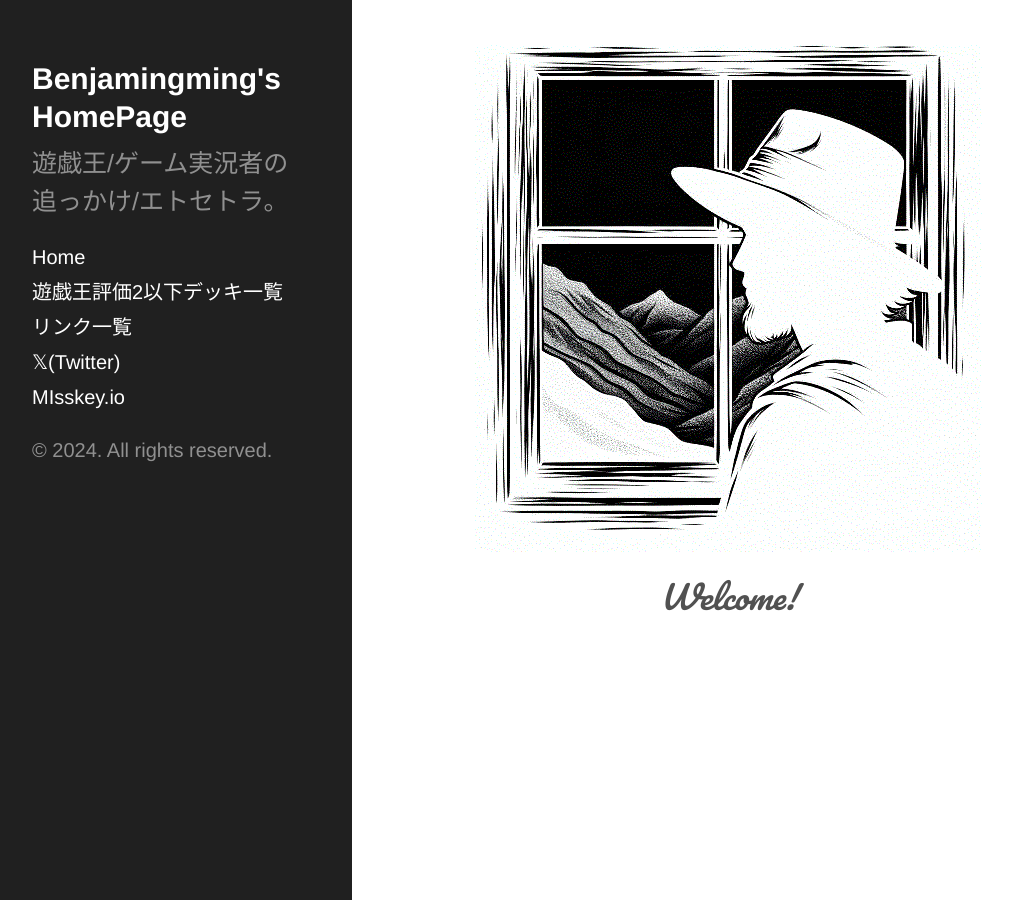
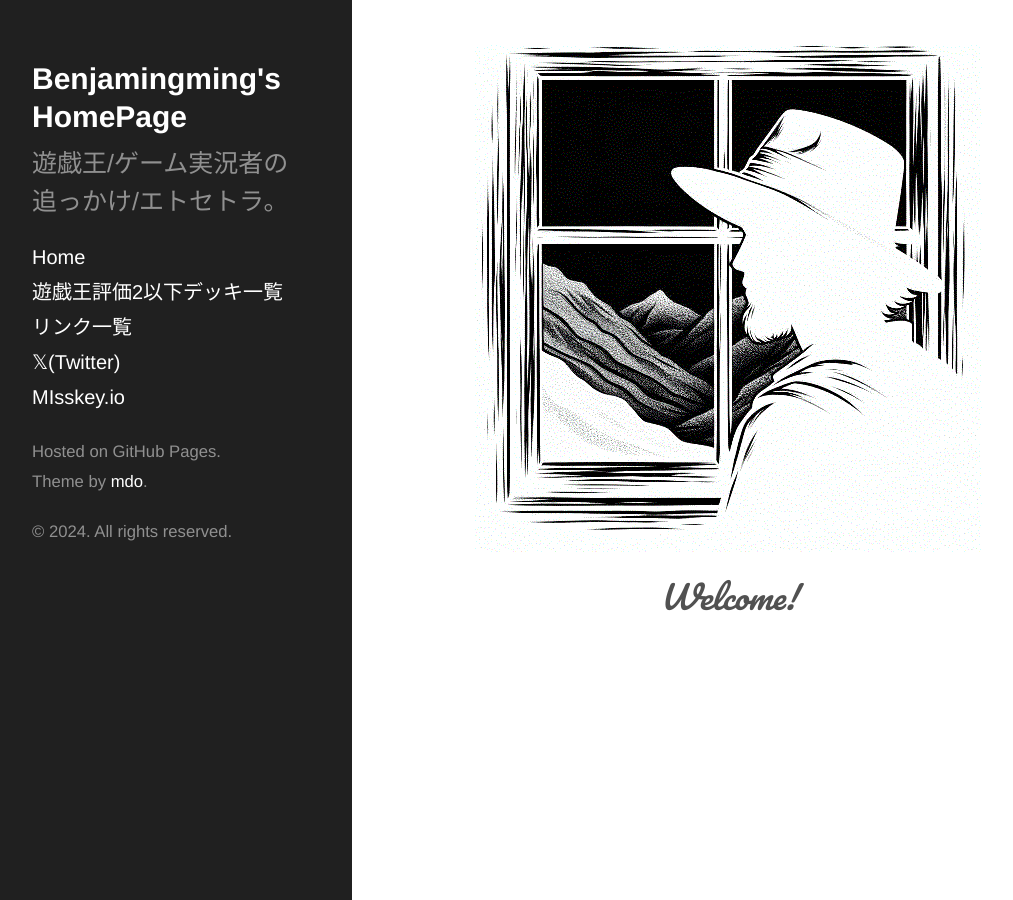
Before and after one commit to Benjamingming/home, a Jekyll site: the page built from index.html, in a window 1280 px wide. Shown: the whole page, without its empty margins (8-1021 px from the left). Built offline with Jekyll 4.4.1, drawn with Linux system fonts in a browser that asks for light colours; the list of posts is cut into pages by our own code.

Commit message:
theme作成者の記述を追記

```diff
--- a/_includes/sidebar.html
+++ b/_includes/sidebar.html
@@ -21,7 +21,8 @@
       {% for node in pages_list %}
       {% if node.title != null %}
       {% if node.layout == "page" %}
-            <a class="sidebar-nav-item{% if page.url == node.url %} active{% endif %}" href="{{ site.baseurl }}{{ node.url }}">{{ node.title }}</a>
+      <a class="sidebar-nav-item{% if page.url == node.url %} active{% endif %}"
+        href="{{ site.baseurl }}{{ node.url }}">{{ node.title }}</a>
       {% endif %}
       {% endif %}
       {% endfor %}
@@ -30,6 +31,14 @@
       <a class="sidebar-nav-item" href="{{ site.misskey-io.repo }}">MIsskey.io</a>
     </nav>
 
-    <p>&copy; {{ site.time | date: '%Y' }}. All rights reserved.</p>
+
+    <footer>
+      <p>
+        <small>Hosted on GitHub Pages.<br>Theme by <a href="https://github.com/mdo">mdo</a>.</small>
+      </p>
+      <p>
+        <small>&copy; {{ site.time | date: '%Y' }}. All rights reserved.</small>
+      </p>
+    </footer>
   </div>
 </div>
```
Lines whose indentation alone changed are shown as unchanged.
